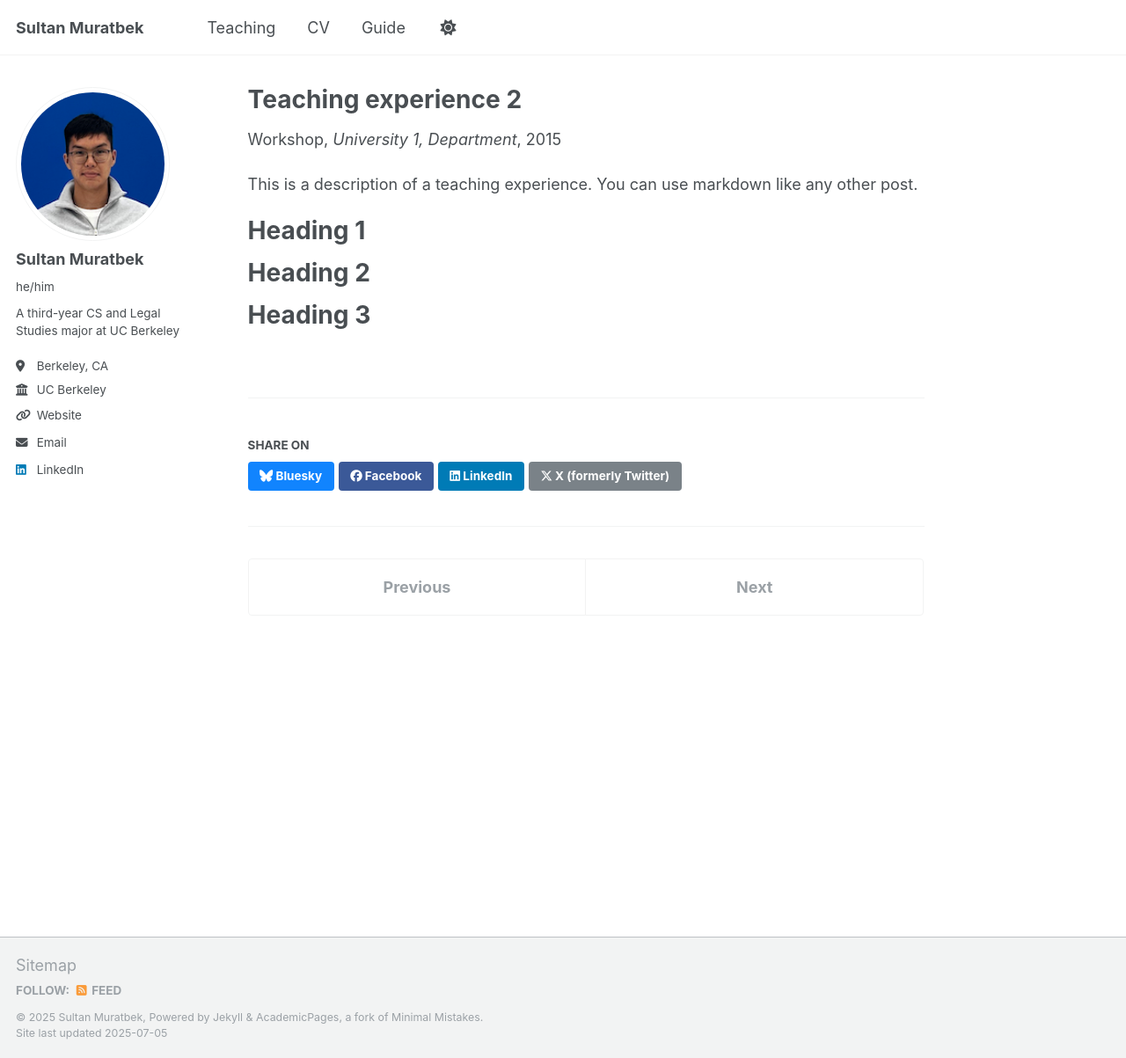
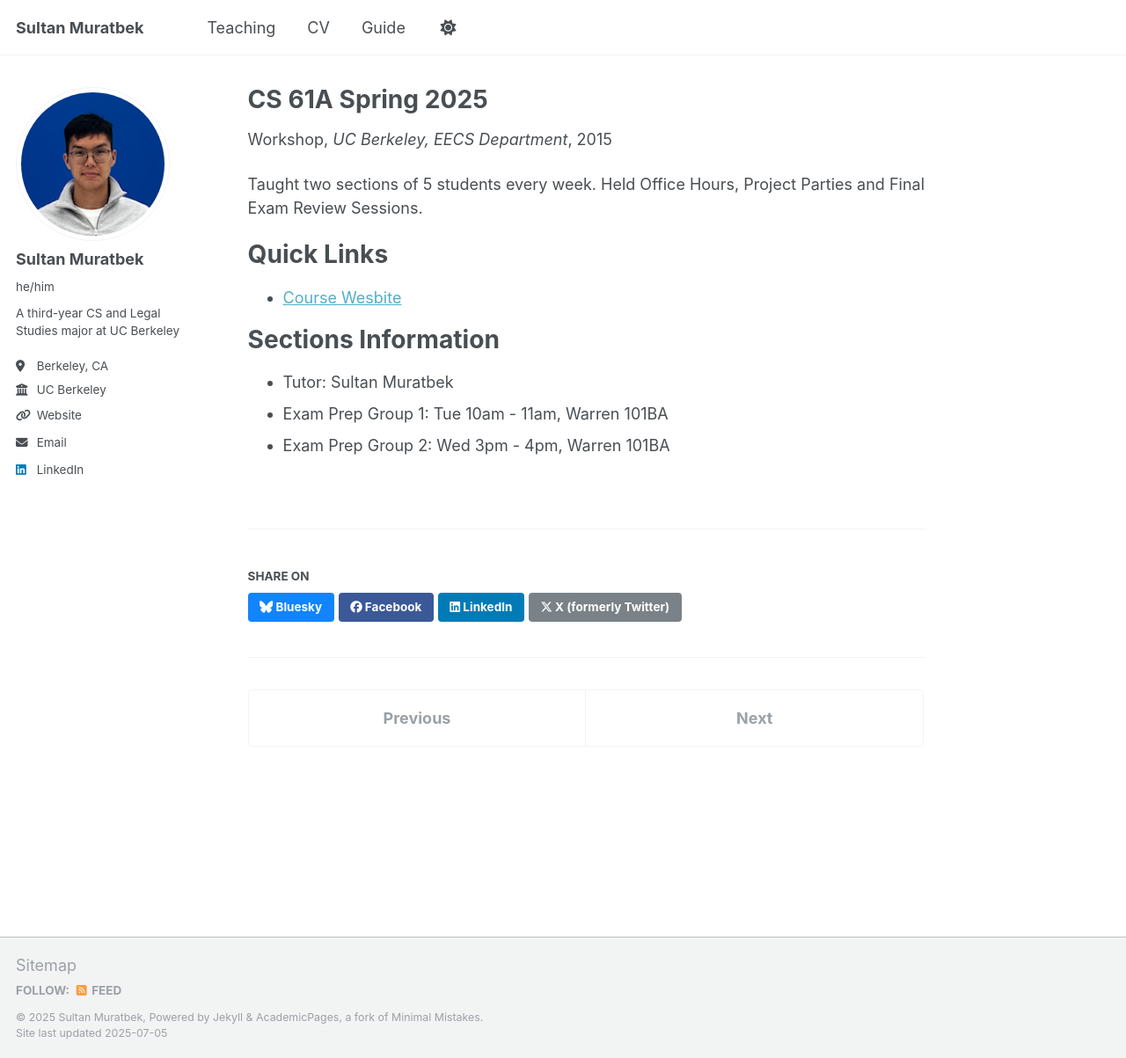
Before and after one commit to sultan-muratbek/sultan-muratbek.github.io, a Jekyll site: the page built from _teaching/2015-spring-teaching-2.md, in a window 1280 px wide and 1203 px high. Shown: the whole window at 88% size. Built offline with Jekyll 4.4.1, drawn with Linux system fonts in a browser that asks for light colours; a script that is not in the unit is left out.

Commit message:
Update 2015-spring-teaching-2.md

```diff
--- a/_teaching/2015-spring-teaching-2.md
+++ b/_teaching/2015-spring-teaching-2.md
@@ -1,20 +1,21 @@
 ---
-title: "Teaching experience 2"
+title: "CS 61A Spring 2025"
 collection: teaching
 type: "Workshop"
 permalink: /teaching/2015-spring-teaching-1
-venue: "University 1, Department"
+venue: "UC Berkeley, EECS Department"
 date: 2015-01-01
-location: "City, Country"
+location: "Berkeley, California"
 ---
 
-This is a description of a teaching experience. You can use markdown like any other post.
+Taught two sections of 5 students every week. Held Office Hours, Project Parties and Final Exam Review Sessions.
 
-Heading 1
+Quick Links
 ======
+- [Course Wesbite](https://cs61a.org)
 
-Heading 2
+Sections Information
 ======
-
-Heading 3
-======
+- Tutor: Sultan Muratbek
+- Exam Prep Group 1: Tue 10am - 11am, Warren 101BA
+- Exam Prep Group 2: Wed 3pm - 4pm, Warren 101BA
```
